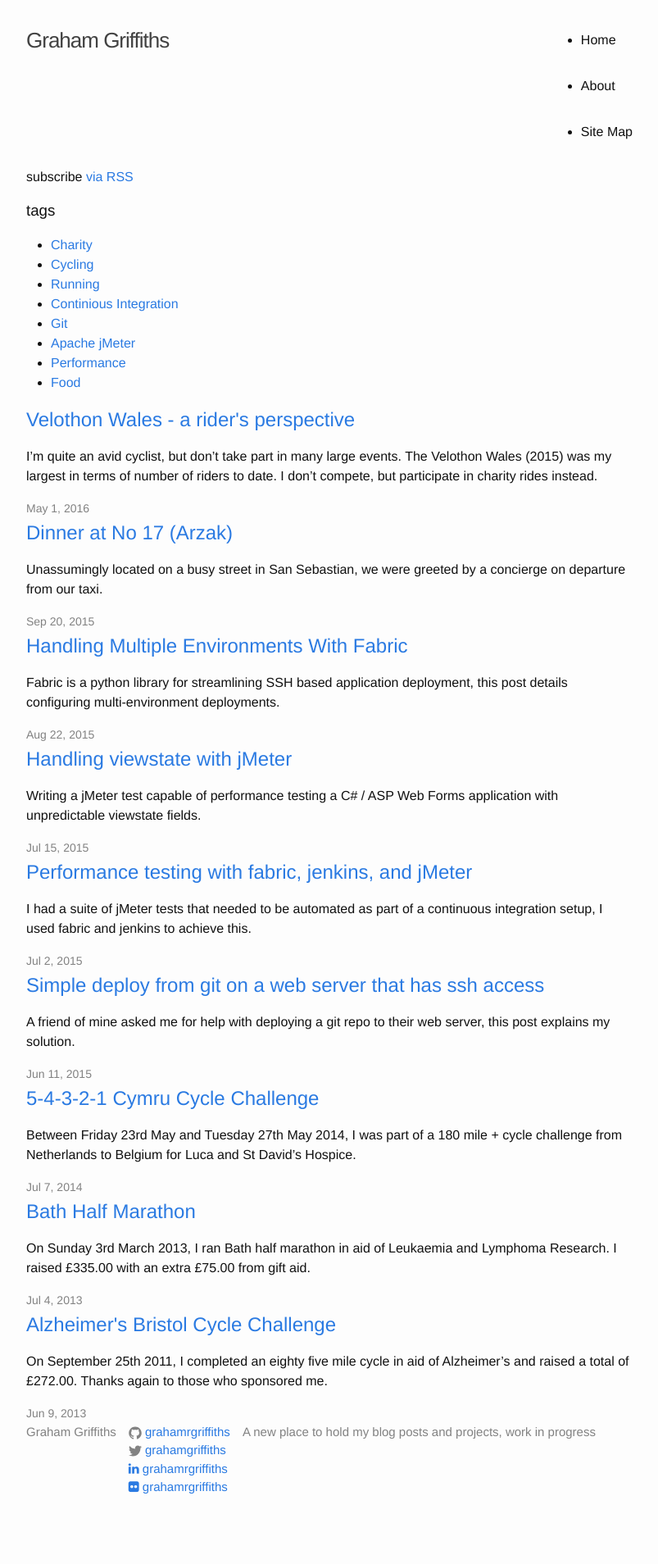
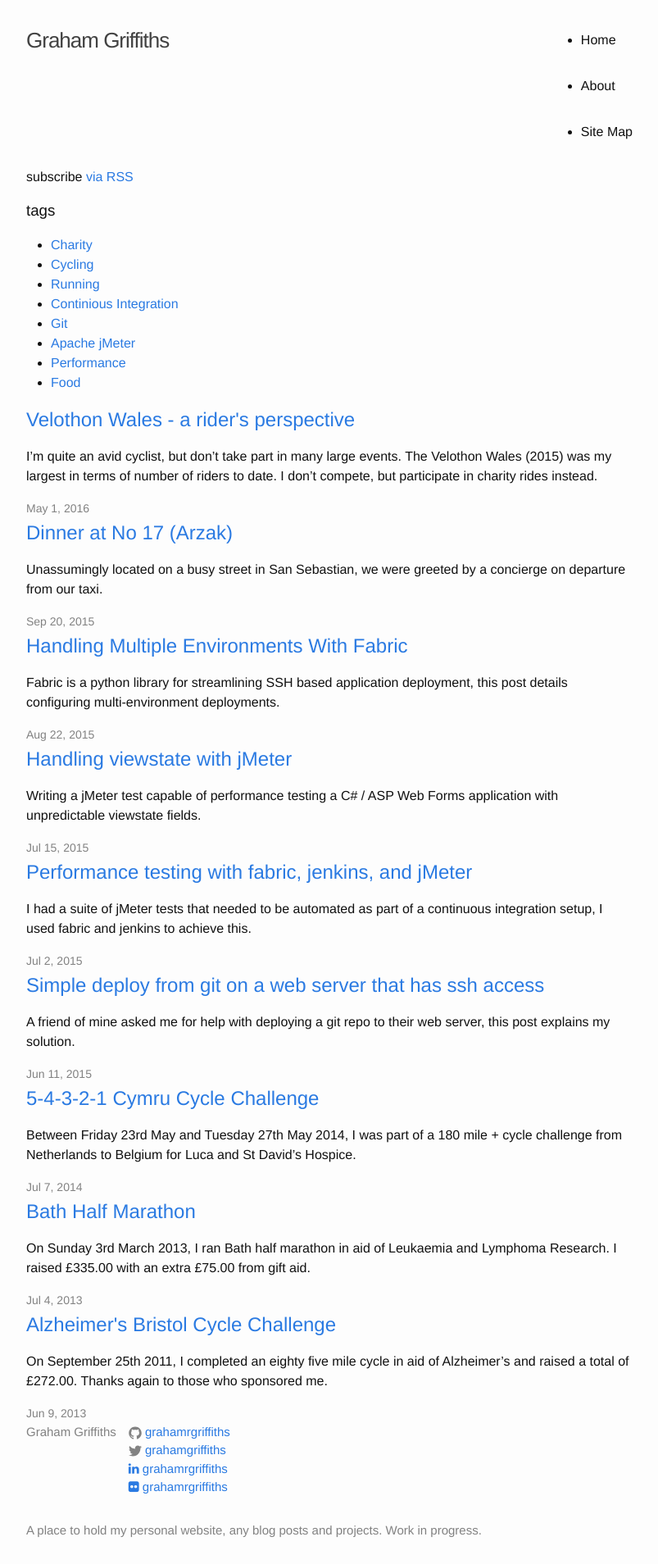
Before and after one commit to grahamrgriffiths/grahamrgriffiths.github.io, a Jekyll site: the page built from index.html, in a window 1280 px wide. Shown: the whole page at 82% size, without its empty margins (238-1041 px from the left). Built offline with Jekyll 4.4.1, drawn with Linux system fonts in a browser that asks for light colours; nearby versions of some CDN libraries; before the commit the page ends 1856 px from its top, so only the background shows below that.

Commit message:
Update _config.yml

```diff
--- a/_config.yml
+++ b/_config.yml
@@ -2,7 +2,7 @@
 title: Graham Griffiths
 email: contact@grahamrgriffiths.com
 description: > # this means to ignore newlines until "baseurl:"
-  A new place to hold my blog posts and projects, work in progress
+  A place to hold my personal website, any blog posts and projects. Work in progress.
 baseurl: "" # the subpath of your site, e.g. /blog/
 url: "https://blog.grahamrgriffiths.com" # the base hostname & protocol for your site
 twitter_username: grahamgriffiths
```
